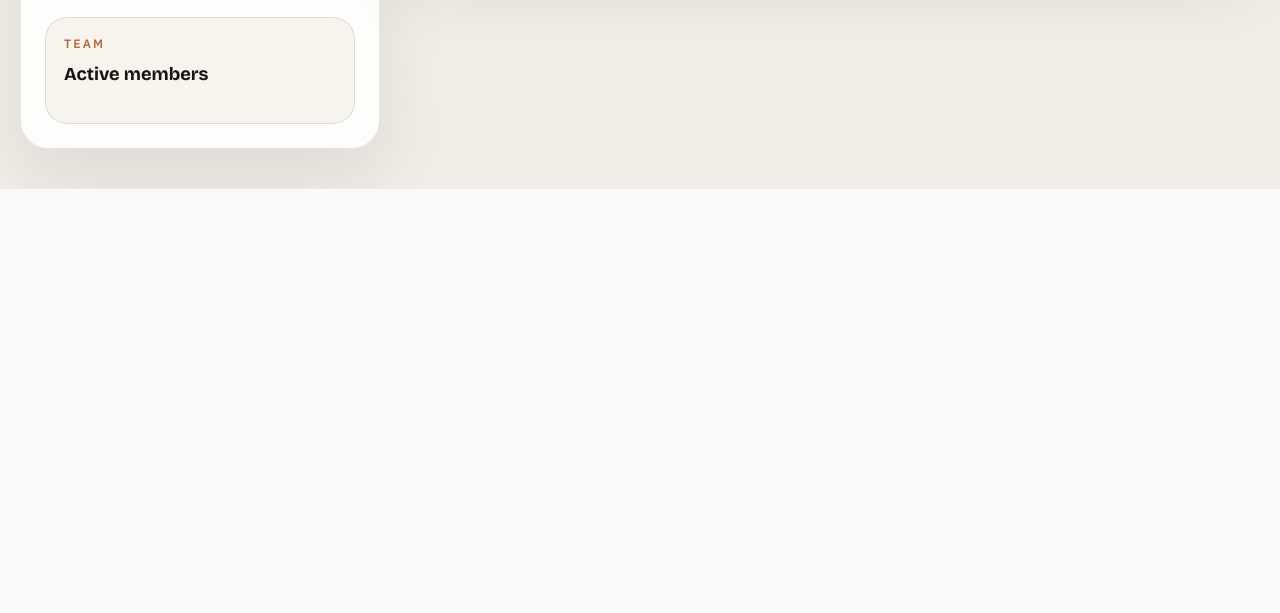
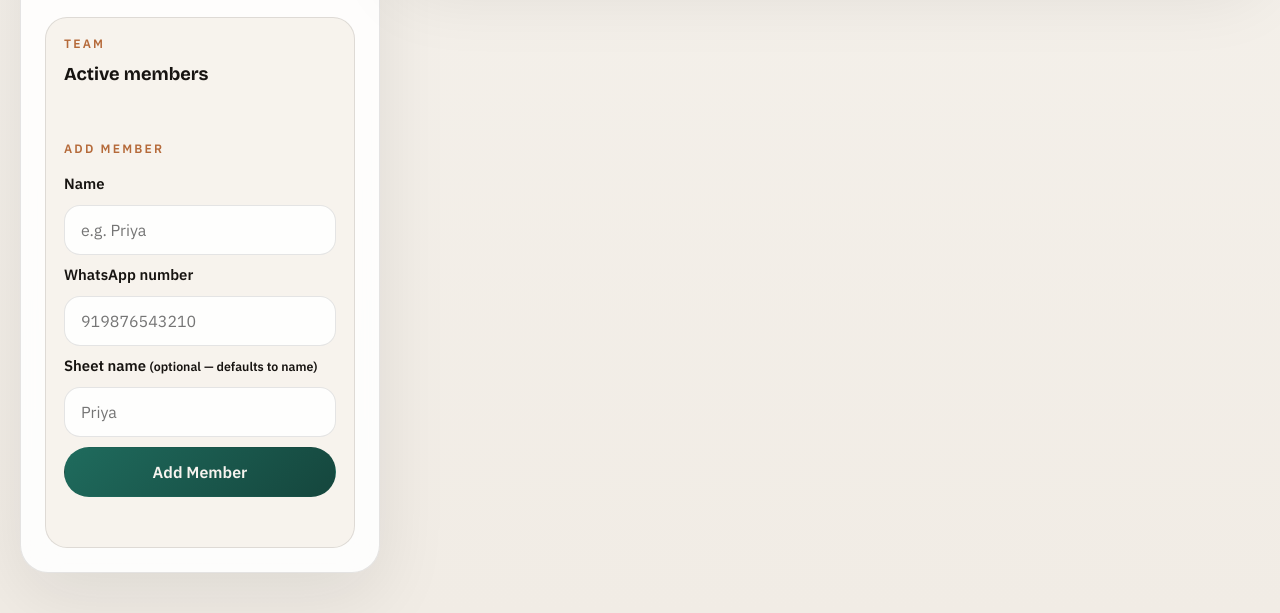
Before and after one commit to systems1234/CEO-DELEGATION, a Python web app: template ceod/web/templates/dashboard.html in a window 1280 px wide. Shown: the part 800-1413 px from the top of the page. Before the commit the page ends 989 px from the top, so only its background shows below. Run offline with Jinja, Linux system fonts and the light colour scheme; the template is opened without the code that fills it, so the values that code supplies are empty.

Commit message:
Group filter, add-member API, and dashboard form
Group filter: GREEN_API_ALLOWED_GROUP_ID env var limits inbound group
messages to one WhatsApp group. Personal DMs (@c.us) always pass through
regardless of the setting.

Add member: POST /api/members appends to Config sheet and creates the
individual sheet tab. Validates duplicate name/number. Dashboard shows
an inline form below the team roster — submits, shows status, and
refreshes the board on success.

Co-Authored-By: Claude Sonnet 4.6 <noreply@anthropic.com>

```diff
--- a/ceod/config.py
+++ b/ceod/config.py
@@ -35,6 +35,7 @@ class Settings(BaseSettings):
   green_api_url: str | None = Field(default=None, alias="GREEN_API_URL")
   green_api_instance_id: str | None = Field(default=None, alias="GREEN_API_INSTANCE_ID")
   green_api_token: str | None = Field(default=None, alias="GREEN_API_TOKEN")
+  green_api_allowed_group_id: str | None = Field(default=None, alias="GREEN_API_ALLOWED_GROUP_ID")
 
   spreadsheet_id: str = Field(alias="SPREADSHEET_ID")
   google_service_account_json: str | None = Field(default=None, alias="GOOGLE_SERVICE_ACCOUNT_JSON")
--- a/ceod/web/static/dashboard.css
+++ b/ceod/web/static/dashboard.css
@@ -1633,3 +1633,13 @@ a {
     width: 100%;
   }
 }
+
+.add-member-kicker {
+  margin-top: 1.25rem;
+}
+
+.add-member-form {
+  display: grid;
+  gap: 10px;
+  padding-top: 4px;
+}
--- a/ceod/web/static/dashboard.js
+++ b/ceod/web/static/dashboard.js
@@ -286,8 +286,44 @@ function bindFilters() {
   });
 }
 
+const addMemberForm = document.getElementById("add-member-form");
+const addMemberStatus = document.getElementById("add-member-status");
+
+function setAddMemberStatus(message, tone = "") {
+  addMemberStatus.textContent = message;
+  addMemberStatus.className = "form-status";
+  if (tone) addMemberStatus.classList.add(`is-${tone}`);
+}
+
+async function submitAddMember(event) {
+  event.preventDefault();
+  setAddMemberStatus("Adding member...");
+  const payload = {
+    name: document.getElementById("member-name-input").value.trim(),
+    number: document.getElementById("member-number-input").value.trim(),
+    sheet_name: document.getElementById("member-sheet-input").value.trim(),
+  };
+  try {
+    const response = await fetch("/api/members", {
+      method: "POST",
+      headers: { "Content-Type": "application/json", Accept: "application/json" },
+      body: JSON.stringify(payload),
+    });
+    const data = response.headers.get("content-type")?.includes("application/json")
+      ? await response.json()
+      : { detail: await response.text() };
+    if (!response.ok) throw new Error(data.detail || "Failed to add member");
+    addMemberForm.reset();
+    setAddMemberStatus(`${data.member.name} added successfully.`, "success");
+    await fetchDashboard();
+  } catch (error) {
+    setAddMemberStatus(error.message || "Failed to add member.", "error");
+  }
+}
+
 refreshButton.addEventListener("click", fetchDashboard);
 assignForm.addEventListener("submit", submitTask);
+addMemberForm.addEventListener("submit", submitAddMember);
 bindFilters();
 fetchDashboard();
 window.setInterval(fetchDashboard, 30000);
--- a/ceod/web/templates/dashboard.html
+++ b/ceod/web/templates/dashboard.html
@@ -81,6 +81,23 @@
               <h3 id="roster-title">Active members</h3>
             </div>
             <ul id="member-roster" class="member-roster"></ul>
+            <form id="add-member-form" class="add-member-form" autocomplete="off">
+              <p class="panel-kicker add-member-kicker">Add member</p>
+              <label class="field">
+                <span>Name</span>
+                <input id="member-name-input" name="name" type="text" placeholder="e.g. Priya" required />
+              </label>
+              <label class="field">
+                <span>WhatsApp number</span>
+                <input id="member-number-input" name="number" type="tel" placeholder="919876543210" required />
+              </label>
+              <label class="field">
+                <span>Sheet name <small>(optional — defaults to name)</small></span>
+                <input id="member-sheet-input" name="sheet_name" type="text" placeholder="Priya" />
+              </label>
+              <button class="submit-button" type="submit">Add Member</button>
+              <p id="add-member-status" class="form-status" aria-live="polite"></p>
+            </form>
           </section>
         </section>
 
--- a/ceod/whatsapp.py
+++ b/ceod/whatsapp.py
@@ -460,6 +460,12 @@ class GreenAPIWhatsAppGateway(_InboundMediaAnalysisMixin):
       message_type, chat_id, sender, id_message,
     )
 
+    is_group = chat_id.endswith("@g.us")
+    allowed_group = self._settings.green_api_allowed_group_id
+    if is_group and allowed_group and chat_id != allowed_group:
+      self._logger.info("GREEN_API ignoring group chatId=%s (not the target group)", chat_id)
+      return None
+
     text = ""
     if message_type == "textMessage":
       text = str(message_data.get("textMessageData", {}).get("textMessage", "")).strip()
```
Also changed, not shown: ceod/app.py (+27 -1 lines), ceod/service.py (+10 -0 lines), ceod/sheets.py (+23 -0 lines), 1 other file.
